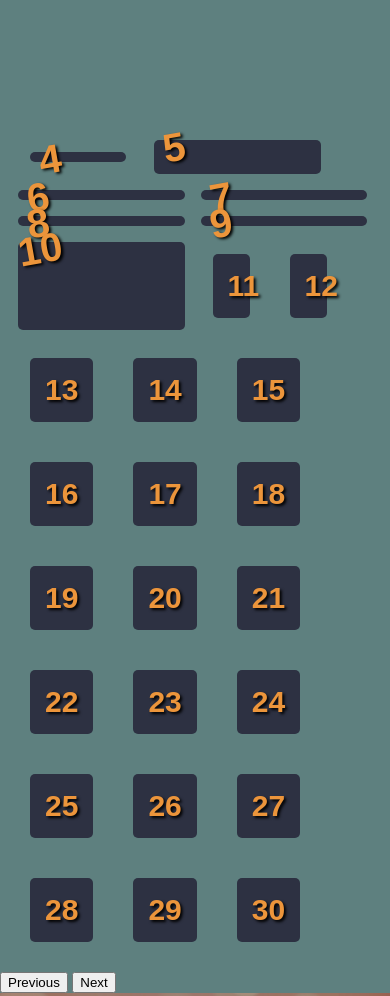
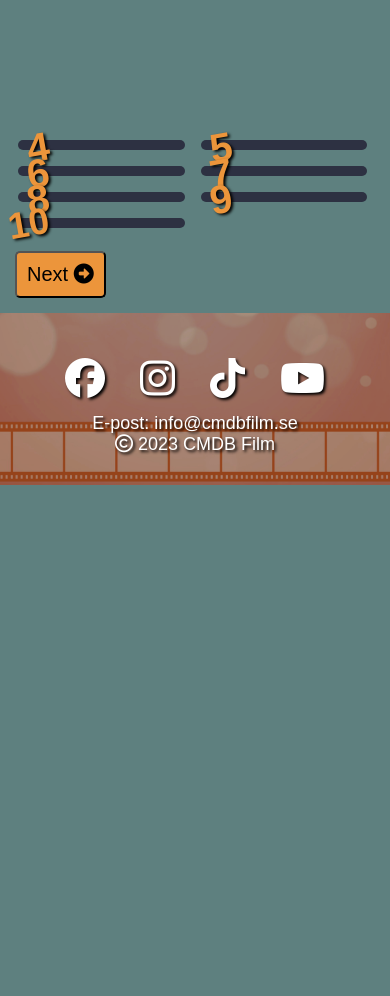
Before and after one commit to LinaSunden/CMDb-Film, a plain HTML site: page index.html in a window 390 px wide. Shown: the part 1040-2036 px from the top of the page. After the commit the page ends 1534 px from the top, so only its background shows below. Drawn offline with nearby package versions, Linux system fonts and the light colour scheme; no server answers.

Commit message:
2.5 Det bör även gå att läsa in ytterligare filmer i  rankinglistan (paging) #29

```diff
--- a/css/style.css
+++ b/css/style.css
@@ -259,11 +259,17 @@ p{
   border-radius: 5px;
 }
 
-
-
-#top4, #top5, #top6, #top7, #top8, #top9, #top10, #top11, #top12{
+.top4-10-container .movie-title {
+  font-size: 15px;
+  margin-left: 30px;
+}
+
+
+#top4, #top5, #top6, #top7, #top8, #top9, #top10, #top11, #top12, #top13, #top14, #top15, #top16,
+#top17, #top18, #top19, #top20, #top21, #top22, #top23, #top24, #top25, #top26, #top27, #top28, #top29, #top30{
   width: 10%;
 }
+
 
 .to-movie-details{
   background-color: #EC953B;
@@ -321,22 +327,38 @@ p{
   top: -5rem;
   left: -1rem;
   padding: 0;
-  font-size: 60px;
+  font-size: 50px;
   rotate: -10deg;
   margin-bottom: -200px;
 }
 
-#rank10 {
+#rank10, #rank11, #rank12, #rank13, #rank14, #rank15, #rank16, #rank17, #rank18, #rank19, #rank20,
+#rank21, #rank22, #rank23, #rank24, #rank25, #rank26, #rank27, #rank28, #rank29, #rank30 {
   float: left;
   position: relative;
   top: -5rem;
   left: -2rem;
   padding: 0;
-  font-size: 60px;
+  font-size: 50px;
   rotate: -10deg;
   margin-bottom: -200px;
 }
 
+
+#prevPage, #nextPage{
+  text-align: center;
+  padding: 10px;
+  border-radius: 5px;
+  background-color: #EC953B;
+  margin: 10px;
+  font-size: 20px;
+}
+
+
+
+.hidden {
+  display: none;
+}
 
 h3{
   color: white;
@@ -1140,6 +1162,7 @@ select{
 
 
 
+
 /*iPad Air*/
 @media all and (max-width: 1180px){
 
@@ -1180,7 +1203,8 @@ select{
 }
 
 
-#top4, #top5, #top6, #top7, #top8, #top9, #top10{
+#top4, #top5, #top6, #top7, #top8, #top9, #top10, #top11, #top12, #top13, #top14, #top15, #top16,
+#top17, #top18, #top19, #top20, #top21, #top22, #top23, #top24, #top25, #top26, #top27, #top28, #top29, #top30{
   width: 26%;
 }
 
@@ -1438,10 +1462,13 @@ h4{
 }
 
 
-#topp4, #top5, #top6, #top7, #top8, #top9, #top10{
+#top4, #top5, #top6, #top7, #top8, #top9, #top10, #top11, #top12, #top13, #top14, #top15, #top16,
+#top17, #top18, #top19, #top20, #top21, #top22, #top23, #top24, #top25, #top26, #top27, #top28, #top29, #top30{
   width: 45%;
   margin: 8px;
 }
+
+
 
 .rating li{
   padding-left: 40px;
@@ -1461,10 +1488,11 @@ h4{
   font-size: 40px;
 }
 
-#rank10{
+#rank10, #rank11, #rank12, #rank13, #rank14, #rank15, #rank16, #rank17, #rank18, #rank19, #rank20,
+#rank21, #rank22, #rank23, #rank24, #rank25, #rank26, #rank27, #rank28, #rank29, #rank30{
   top: -30px;
-  left: -15px;
-  font-size: 40px;
+  left: -25px;
+  font-size: 37px;
 }
 
 /*Anpassningar för filmer*/
--- a/index.html
+++ b/index.html
@@ -114,12 +114,14 @@
             <section class="top4-10-container">
             </section>
 
+
+            <div class="pagination">
+                <button id="prevPage"><i class="fa-solid fa-circle-left"></i> Prev</button>
+                <button id="nextPage"> Next <i class="fa-solid fa-circle-right"></i></button>
+            </div>
         </div>
 
-        <div class="pagination">
-            <button id="prevPage">Previous</button>
-            <button id="nextPage">Next</button>
-        </div>
+
 
     </main>
 
--- a/js/topList.js
+++ b/js/topList.js
@@ -3,19 +3,17 @@ import { rateMovie, ratedMovies } from './scoreRate.js';
 import { getMoviesCmdb, getMovieOmdb } from './apiCalls.js';
 // #endregion
 
-
+//#region variables
+let currentPage = 1; // Initialize the current page
+// #endregion
 
 //#region functions calls
-
 console.log(combineResults());
 fetchMoviesTop3();
-fetchMoviesFromTop4();
-
-
+initializePagination();
 // #endregion
 
 // #region functions for top list
-
 /**
  * Take the results from the CMDB and the OMDB API and combine them into one object.
  * @returns {Promise<Array>} An array of combined movie objects.
@@ -67,39 +65,45 @@ try {
   }
 }
 
+
 /**
- * Fetch the top 4-10 movies from the CMDB with data from OMDB API.
+ * Fetch the movies with pagination. From top 4 and upto 30.
+ * @param {} page
  */
-// async function fetchMoviesFromTop4() {
-//     const topContainers = [];
+async function fetchMoviesWithPagination(page) {
+  const moviesPerPage = (page < 4) ? 7 : 6; // 7 movies for the first 3 pages, 6 for the last
+  const startIdx = 3 + (page - 1) * 7; // Start from 3 for the first 3 pages
+  const endIdx = (page < 4) ? (startIdx + moviesPerPage) : 30; // Limit the end index to 30
 
-//     for (let i = 4; i <= 10; i++) {
-//       const topContainer = document.createElement('div');
-//       topContainer.classList.add('flex-item-4-10');
-//       topContainer.id = `top${i}`;
+  const topContainers = [];
 
-//       const rankElement = document.createElement('h1');
-//       rankElement.id = `rank${i}`;
-//       rankElement.textContent = i;
+  for (let i = startIdx + 1; i <= endIdx; i++) {
+    const topContainer = document.createElement('div');
+    topContainer.classList.add('flex-item-4-10');
+    topContainer.id = `top${i}`;
 
-//       topContainer.appendChild(rankElement);
-//       topContainers.push(topContainer);
-//     }
+    const rankElement = document.createElement('h1');
+    rankElement.id = `rank${i}`;
+    rankElement.textContent = i;
 
-//     const top4To10Container = document.querySelector('.top4-10-container');
-//     topContainers.forEach(container => top4To10Container.appendChild(container));
+    topContainer.appendChild(rankElement);
+    topContainers.push(topContainer);
+  }
 
-//     try {
-//       const combinedMovies = await combineResults();
+  const top4To10Container = document.querySelector('.top4-10-container');
+  top4To10Container.innerHTML = ''; // Clear the existing content
+  topContainers.forEach(container => top4To10Container.appendChild(container));
 
-//       combinedMovies.slice(3, 3 + topContainers.length).forEach(async (movie, index) => {
-//         createMovieContainer(movie, topContainers[index]);
-//       });
-//     } catch (error) {
-//       handleError(error);
-//     }
-//   }
+  try {
+    const combinedMovies = await combineResults();
 
+    combinedMovies.slice(startIdx, endIdx).forEach(async (movie, index) => {
+      createMovieContainer(movie, topContainers[index]);
+    });
+  } catch (error) {
+    handleError(error);
+  }
+}
 
 
 /**
@@ -233,103 +237,68 @@ window.location.href = url;
     console.error(error);
   }
 
-// #endregion
 
-/*
-// Define the number of items per page
-const itemsPerPage = 11; // Change this to your desired value
+  /**
+   * Go to the next page of movies.
+   */
+  function next() {
+    if (currentPage < 4) {
+      currentPage++;
+    }
+    fetchMoviesWithPagination(currentPage);
+    updateButtonVisibility();
+  }
 
-/// Get references to the pagination controls
-const prevPageButton = document.getElementById('prevPage');
-const nextPageButton = document.getElementById('nextPage');
-const top4To10Container = document.querySelector('.top4-10-container');
 
-// Initialize the current page
-let currentPage = 1;
+  /**
+   * Go to the previous page of movies.
+   */
+  function previous() {
+    if (currentPage > 1) {
+      currentPage--;
+      fetchMoviesWithPagination(currentPage);
+    }
+    updateButtonVisibility();
+  }
 
-// Initialize the topContainers array with container elements
-const topContainers = [];
-for (let i = 4; i < itemsPerPage; i++) {
-  const topContainer = document.createElement('div');
-    topContainer.classList.add('flex-item-4-10');
-topContainer.id = `top${i}`;
 
-  const rankElement = document.createElement('h1');
-  rankElement.id = `rank${i}`;
-  rankElement.textContent = i;
+  /**
+ * Update the visibility of the "Previous" and "Next" buttons
+ */
+  function updateButtonVisibility() {
+    const prevButton = document.getElementById("prevPage");
+    const nextButton = document.getElementById("nextPage");
 
-  topContainer.appendChild(rankElement);
-  topContainers.push(topContainer);
-}
-
-// Update the content based on the current page
-async function updateContent() {
-    const startIdx = (currentPage - 1) * itemsPerPage + 3;
-    const endIdx = startIdx + itemsPerPage;
-
-    // Clear the current content
-    top4To10Container.innerHTML = '';
-
-    // Display movies for the current page
-    const combinedMovies = await combineResults();
-
-    combinedMovies.slice(startIdx, Math.min(endIdx, combinedMovies.length)).forEach(async (movie, index) => {
-        createMovieContainer(movie, topContainers[index]);
-        top4To10Container.appendChild(topContainers[index]); // Append container to the container list
-    });
-
-    // Enable or disable the pagination buttons based on the current page
-    prevPageButton.disabled = currentPage === 1;
-    nextPageButton.disabled = endIdx >= combinedMovies.length;
-}
-
-// Handle previous page button click
-prevPageButton.addEventListener('click', () => {
-    if (currentPage > 1) {
-        currentPage--;
-        updateContent();
+    if (currentPage === 1) {
+      prevButton.classList.add('hidden');
     }
-});
-
-// Handle next page button click
-nextPageButton.addEventListener('click', () => {
-    const startIdx = currentPage * itemsPerPage;
-    if (startIdx < combinedMovies.length) {
-        currentPage++;
-        updateContent();
-    }
-});
-
-// Initial content display
-updateContent();
-*/
-
-async function fetchMoviesFromTop4() {
-    const topContainers = [];
-
-    for (let i = 4; i <= 30; i++) {
-      const topContainer = document.createElement('div');
-      topContainer.classList.add('flex-item-4-10');
-      topContainer.id = `top${i}`;
-
-      const rankElement = document.createElement('h1');
-      rankElement.id = `rank${i}`;
-      rankElement.textContent = i;
-
-      topContainer.appendChild(rankElement);
-      topContainers.push(topContainer);
+    else {
+      prevButton.classList.remove('hidden');
     }
 
-    const top4To10Container = document.querySelector('.top4-10-container');
-    topContainers.forEach(container => top4To10Container.appendChild(container));
-
-    try {
-      const combinedMovies = await combineResults();
-
-      combinedMovies.slice(3, 3 + topContainers.length).forEach(async (movie, index) => {
-        createMovieContainer(movie, topContainers[index]);
-      });
-    } catch (error) {
-      handleError(error);
+    if (currentPage < 4) {
+      nextButton.classList.remove('hidden');
+    } else {
+      nextButton.classList.add('hidden');
     }
   }
+
+
+  /**
+ * Initialize the pagination and fetch the first page of movies
+ */
+  function initializePagination() {
+    const prevButton = document.getElementById("prevPage");
+    const nextButton = document.getElementById("nextPage");
+
+    // Add click event listeners to the buttons
+    prevButton.addEventListener("click", previous);
+    nextButton.addEventListener("click", next);
+
+    // Initial display of movies (page 1)
+    fetchMoviesWithPagination(currentPage);
+
+    // Update the button visibility
+    updateButtonVisibility();
+  }
+// #endregion
```
